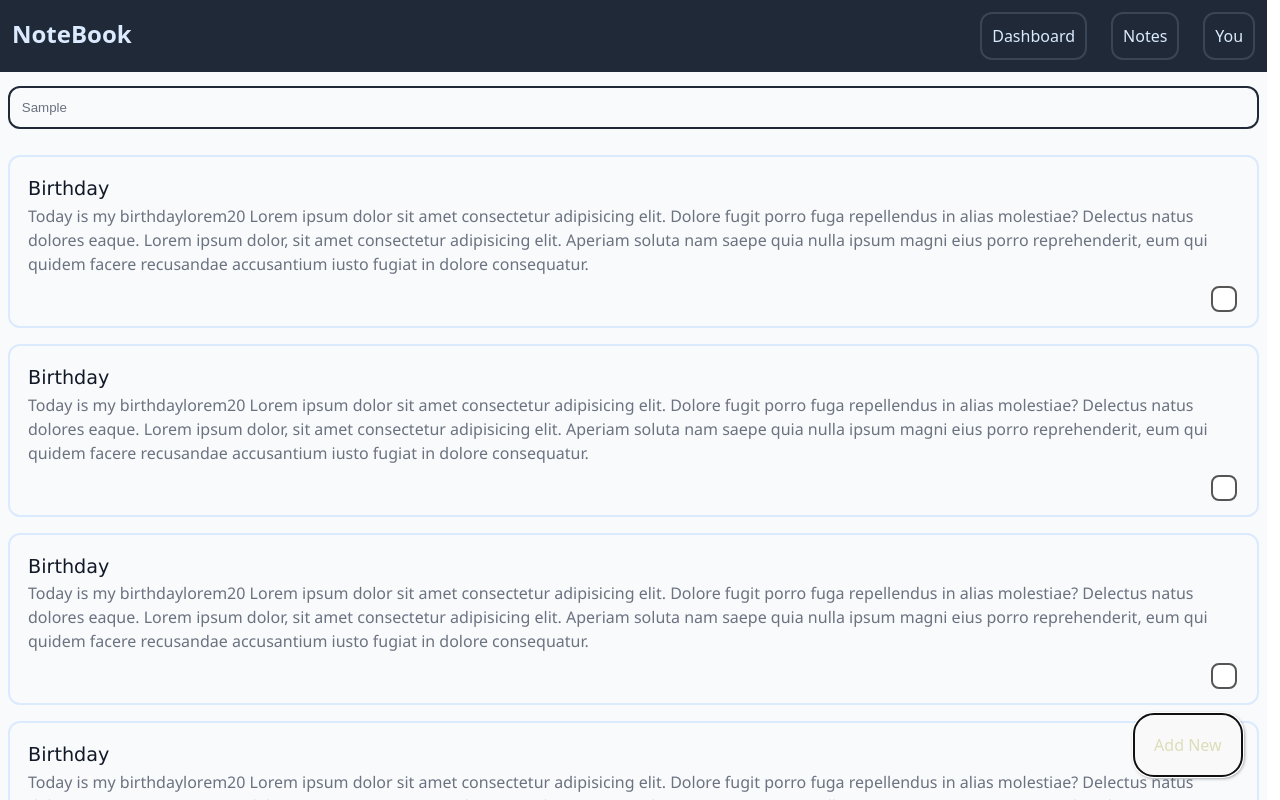
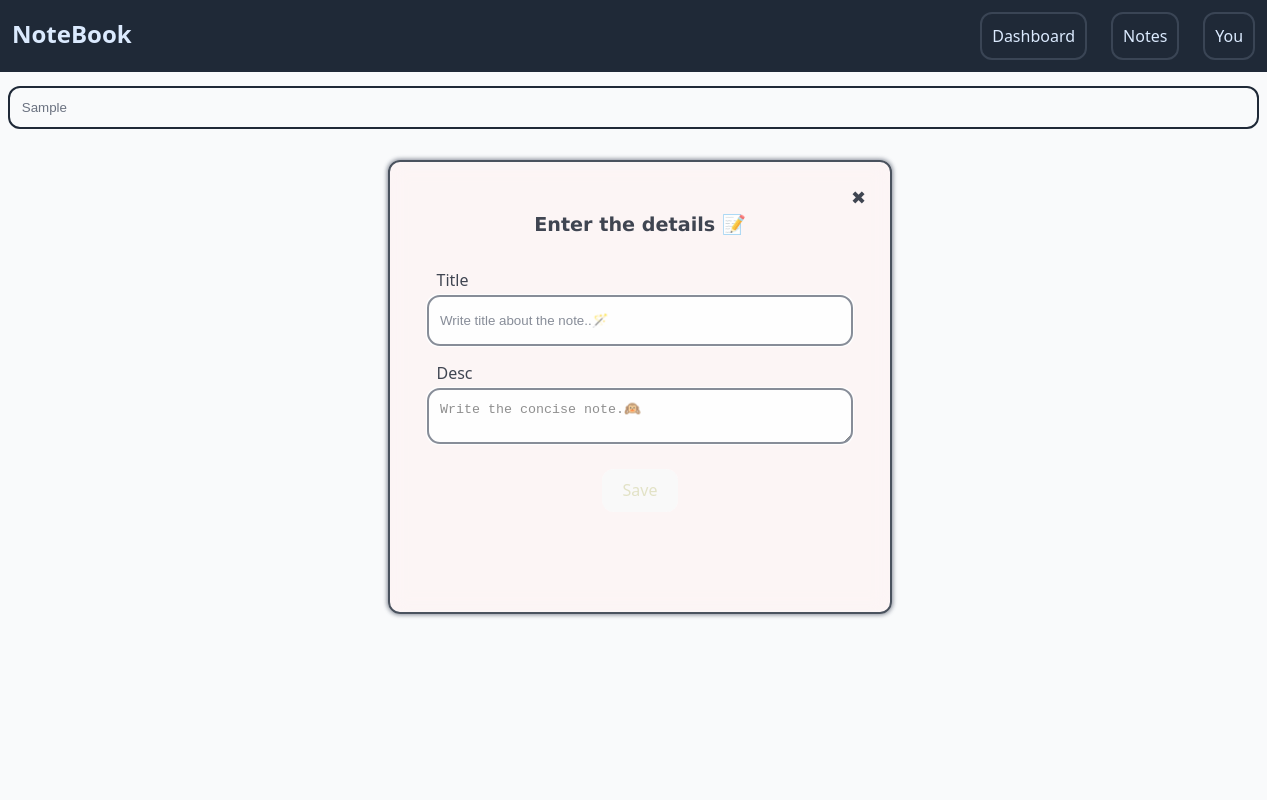
Before and after one commit to Ankitk2021/MightyList, a React (Vite) app: page / in a window 1280 px wide. Both pictures are taken after typing "Sample" into the empty fields and a click on the button "Add New". Shown: the top 800 px of the page. Built offline with nearby package versions, Linux system fonts and the light colour scheme.

Commit message:
.................

```diff
--- a/src/App.jsx
+++ b/src/App.jsx
@@ -2,13 +2,17 @@ import "./App.css";
 import Navbar from "./components/Navbar";
 import Homepage from "./components/Homepage";
 import Footer from "./components/Footer";
+import { useState } from "react";
 
 function App() {
+
+    const [hidd, sethidd] = useState(false);
+
   return (
     <>
       <div className="body-container">
         <Navbar />
-        <Homepage />
+        <Homepage  hidd={hidd} sethidd={sethidd}/>
         <Footer />
 
 
--- a/src/components/Homepage.css
+++ b/src/components/Homepage.css
@@ -56,6 +56,7 @@
   background-color: var(--bodyColor);
   height: fit-content;
   width: 100%;
+
   min-height: inherit;
   margin-top: 12px;
   border-radius: var(--border-radius);
--- a/src/components/Homepage.jsx
+++ b/src/components/Homepage.jsx
@@ -1,31 +1,39 @@
-import React from "react";
 import "./Homepage.css";
 
 import Searchbar from "./Searchbar";
 import Notes from "./Notes";
-function Homepage() {
+import InputDialoge from "./InputDialoge";
+import Note from "./Note";
+import { useState } from "react";
 
+function Homepage(props) {
+  //var note = [];
+
+  const [list, setList] = useState([]);
+  console.log(list);
+
+  function fabBtn() {
+    props.sethidd((v) => !v);
+  }
   return (
     <div className="parent">
       <Searchbar />
 
       <div className="fabBtn">
-        <button>Add New</button>
+        <button onClick={fabBtn} hidden={props.hidd}>
+          Add New
+        </button>
       </div>
 
-      <div className="note-container">
+      {list.map((e) => {
+        return <Notes title={e.title} desc={e.desc} />;
+      })}
 
-
-
-        <Notes/>
-        <Notes/>
-        <Notes/>
-        <Notes/>
-        <Notes/>
-        <Notes/>
-        <Notes/>
-        <Notes/>
-      </div>
+      <InputDialoge
+        hidd={props.hidd}
+        setList={setList}
+        sethidd={props.sethidd}
+      />
     </div>
   );
 }
--- /dev/null
+++ b/src/components/InputDialoge.jsx
@@ -0,0 +1,77 @@
+// import React, { useState } from "react";
+import { useState } from "react";
+import "./InputDialogue.css";
+import Note from "./Note";
+
+function InputDialoge(props) {
+  const [title, setTitle] = useState("");
+  const [desc, setDesc] = useState("");
+
+
+
+  function spanClick() {
+    props.sethidd((v) => !v);
+  }
+
+  function saveClick() {
+    event.preventDefault();
+    props.sethidd(p => !p)
+    handleSubmit();
+  }
+  function handleTitleChange() {
+    let v = event.target.value;
+    setTitle(v);
+  }
+  function handleDescChange() {
+    let v = event.target.value;
+    setDesc(v);
+  }
+  function handleSubmit() {
+    console.log(title, desc);
+    props.setList(p=>[...p,{'title': title,'desc': desc}]);
+
+  }
+
+  return (
+    <div
+      className="dialgue-container"
+      style={{ display: props.hidd ? "flex" : "none" }}
+    >
+      <div className="x-container">
+        <span onClick={spanClick}>&#x2716;</span>
+      </div>
+      <p>Enter the details 📝</p>
+      <form className="dialgue-container-form" onSubmit={handleSubmit}>
+        <div>
+          <label htmlFor="title">Title</label>
+          <input
+            type="text"
+            id="title"
+            name="title"
+            value={title}
+            onChange={handleTitleChange}
+            placeholder="Write title about the note..🪄"
+          />
+        </div>
+
+        <div>
+          <label htmlFor="desc">Desc</label>
+          <textarea
+            type="text"
+            id="desc"
+            name="desc"
+            onChange={handleDescChange}
+            value={desc}
+            placeholder="Write the concise note.🙉"
+          />
+        </div>
+
+        <button type="submit" onClick={saveClick}>
+          Save
+        </button>
+      </form>
+    </div>
+  );
+}
+
+export default InputDialoge;
--- /dev/null
+++ b/src/components/InputDialogue.css
@@ -0,0 +1,115 @@
+* {
+  margin: 0px;
+  padding: 0px;
+}
+:root {
+  --primaryColor: #3b82f6;
+  --bodyColor: #f9fafb;
+  --navBackground: #1f2937;
+  --primaryText: #111827;
+  --secondayText: #6b7280;
+  --success: #10b981;
+  --danger: #ef4444;
+  --highlight: #dbeafe;
+  --border-radius: 12px;
+}
+.dialgue {
+}
+.dialgue-container {
+  display: flex;
+  flex-direction: column;
+  justify-content: center;
+  align-items: center;
+  padding-block: 80px;
+  height: fit-content;
+  position: fixed;
+  top: 20%;
+  left: 50%;
+  transform: translateX(-50%);
+  border: 2px solid var(--navBackground);
+  border-radius: var(--border-radius);
+  box-shadow: 0px 0px 4px 1px var(--secondayText);
+
+  /* Use a semi-transparent background so backdrop-filter works */
+  background-color: rgba(255, 243, 243, 0.704);
+
+  -webkit-backdrop-filter: blur(5px);
+  backdrop-filter: blur(10px);
+
+  /* Correct opacity instead of visibility */
+  opacity: 0.8;
+}
+
+.dialgue-container p {
+  font-size: larger;
+  color: var(--primaryText);
+
+  font-family: Verdana, Geneva, Tahoma, sans-serif;
+  font-weight: bold;
+}
+.dialgue-container-form {
+  display: flex;
+  flex-direction: column;
+  width: 50%;
+  min-width: 300px;
+  justify-content: center;
+
+  align-items: center;
+  margin: 20px;
+  height: fit-content;
+}
+.dialgue-container-form div {
+  margin-block: 8px;
+}
+
+.dialgue-container div input,
+textarea {
+  width: inherit;
+  padding: 12px;
+  height: fit-content;
+  min-height: 25px;
+  display: inline-block;
+  row-gap: 3px;
+  color: red;
+  margin-top: 4px;
+  outline-style: none;
+  outline: auto;
+  width: 60vw;
+  max-width: 400px;
+  background-color: white;
+  border: 2px solid var(--navBackground) hidden;
+  color: var(--secondayText);
+  justify-content: center;
+  border-radius: var(--borderRadius);
+}
+.dialgue-container div input::placeholder {
+  color: var(--secondayText);
+
+  text-wrap: wrap;
+}
+
+.dialgue-container-form div label {
+  align-self: normal;
+
+  color: var(--primaryText);
+  margin-inline-start: 2%;
+  justify-self: flex-start;
+}
+
+.dialgue-container-form button {
+  margin-top: 12px;
+  border-radius: var(--border-radius);
+}
+.x-container {
+  width: 100%;
+  display: flex;
+  justify-content: flex-end;
+  padding-right: 48px;
+
+  margin-top: -58px;
+}
+.x-container span {
+  color: #111827;
+  cursor: pointer;
+  font-size: large;
+}
--- a/src/components/Note.css
+++ b/src/components/Note.css
@@ -16,17 +16,26 @@
 .notes-background {
   border: 2px solid var(--highlight);
   height: fit-content;
-  max-width: inherit;
+  width: 100%;
+
   box-sizing: border-box;
   padding: 8px;
+
   border-radius: var(--border-radius);
   margin-block: 8px;
-
+}
+.notes-background:hover {
+  border: #10b981;
+  background-color: rgba(153, 205, 50, 0.018);
+  cursor: pointer;
+  box-shadow: 0px 0px 2px 1px var(--navBackground);
+  box-sizing: border-box;
 }
 
 .note {
   padding: 10px;
   border-radius: inherit;
+  cursor: pointer;
 }
 
 .note .title {
@@ -51,11 +60,11 @@
 
   border-radius: var(--border-radius);
 }
-.checkbox-container{
-  width: inherit;
+.checkbox-container {
+  width: fit-content;
   display: flex;
+  justify-self: flex-end;
   justify-content: flex-end;
-  margin-inline-end: 12px;
 }
 .custom-checkbox {
   display: inline-block;
@@ -65,6 +74,7 @@
   border-radius: 8px;
   padding: 2px;
   background-color: white;
+
   position: relative;
   cursor: pointer;
 }
--- /dev/null
+++ b/src/components/Note.js
@@ -0,0 +1,11 @@
+class Note {
+  title;
+  dsc;
+
+  constructor(title, dsc) {
+    this.title = title;
+    this.dsc = dsc;
+  }
+}
+
+export default Note
--- a/src/components/Notes.jsx
+++ b/src/components/Notes.jsx
@@ -1,19 +1,16 @@
 import React from "react";
 import "./Note.css";
 
-function Notes() {
+function Notes(props) {
+
+  console.log(props.title)
   return (
     <div className="notes-background">
       <div className="note">
-        <p className="title">Birthday</p>
+        <p className="title">{props.title}</p>
 
         <p className="desc">
-          Today is my birthdaylorem20 Lorem ipsum dolor sit amet consectetur
-          adipisicing elit. Dolore fugit porro fuga repellendus in alias
-          molestiae? Delectus natus dolores eaque. Lorem ipsum dolor, sit amet
-          consectetur adipisicing elit. Aperiam soluta nam saepe quia nulla
-          ipsum magni eius porro reprehenderit, eum qui quidem facere recusandae
-          accusantium iusto fugiat in dolore consequatur.
+        {props.desc}
         </p>
       </div>
       <div className="checkbox-container">
```
